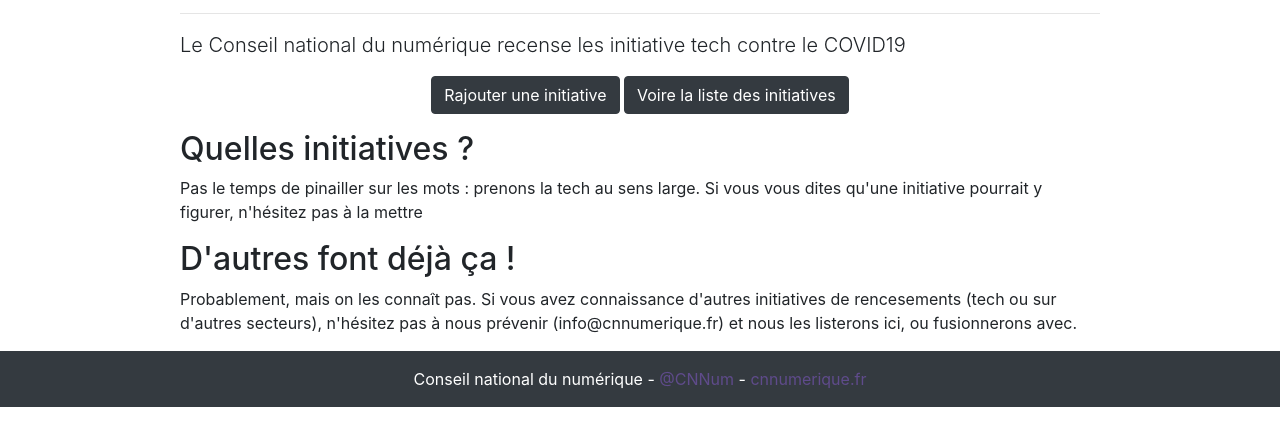
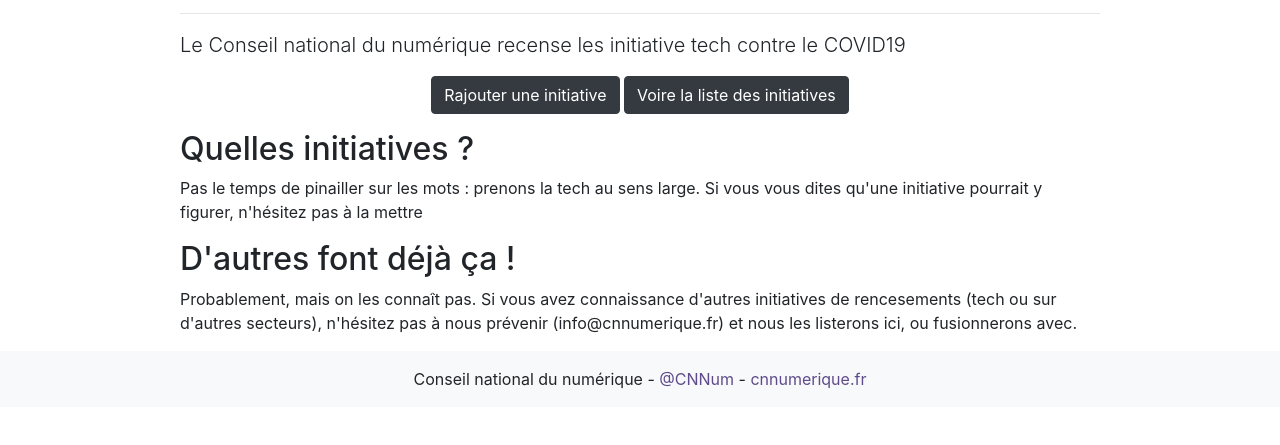
Before and after one commit to cpa/techvscovid19, a plain HTML site: page index.html in a window 1280 px wide. Shown: the part 255-700 px from the top of the page. Drawn offline with Linux system fonts and the light colour scheme.

Commit message:
Update index.html

```diff
--- a/index.html
+++ b/index.html
@@ -64,9 +64,9 @@
         </div>
       </div>
     </div>
-    <footer class="mt-auto py-3 bg-dark">
+    <footer class="mt-auto py-3 bg-light">
       <div class="container">
-        <p class="m-0 text-center text-white">Conseil national du numérique - <a href="twitter.com/cnnum">@CNNum</a> - <a href="https://cnnumerique.fr">cnnumerique.fr</a></p>
+        <p class="m-0 text-center">Conseil national du numérique - <a href="twitter.com/cnnum">@CNNum</a> - <a href="https://cnnumerique.fr">cnnumerique.fr</a></p>
       </div>
     </footer>
 
```
